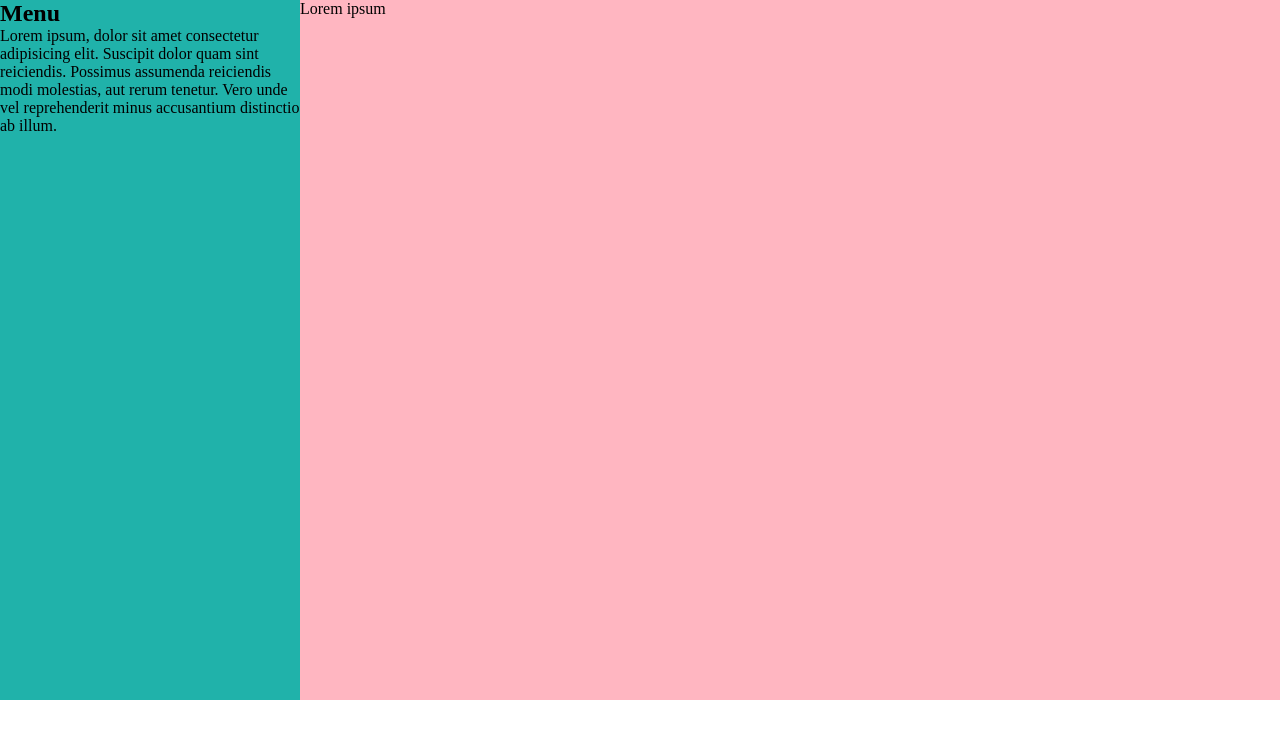
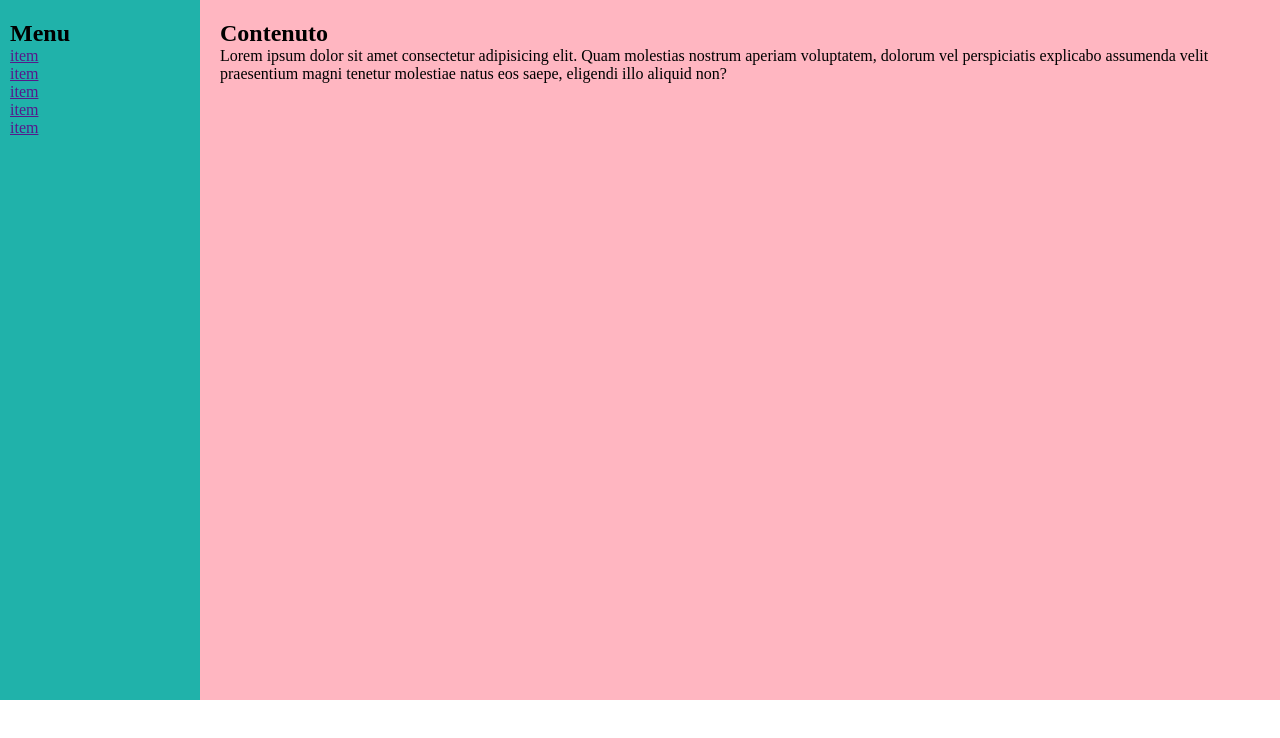
Before and after one commit to olgas-class/css-flex-grid-layout, a plain HTML site: page layout-1/index.html in a window 1280 px wide. Drawn offline with Linux system fonts and the light colour scheme.

Commit message:
Add: simple layout completed

```diff
--- a/layout-1/css/style.css
+++ b/layout-1/css/style.css
@@ -1,3 +1,8 @@
+/* Variables */
+:root {
+    --sidebar-width: 200px;
+}
+
 /* RESETS */
 * {
     padding: 0;
@@ -14,14 +19,16 @@
 }
 
 nav {
-    width: 300px;
+    width: var(--sidebar-width);
+    padding: 20px 10px;
     /* DEBUG */
     background-color: lightseagreen;
 }
 
 main {
     /* flex-grow: 1; */
-    width: calc(100% - 300px);
+    width: calc(100% - var(--sidebar-width));
+    padding: 20px;
     /* DEBUG */
     background-color: lightpink;
 }
--- a/layout-1/index.html
+++ b/layout-1/index.html
@@ -14,13 +14,20 @@
         <!-- Left column - navbar -->
         <nav>
             <h2>Menu</h2>
-            Lorem ipsum, dolor sit amet consectetur adipisicing elit. Suscipit dolor quam sint reiciendis. Possimus assumenda reiciendis modi molestias, aut rerum tenetur. Vero unde vel reprehenderit minus accusantium distinctio ab illum.
+            <ul>
+                <li><a href="">item</a></li>
+                <li><a href="">item</a></li>
+                <li><a href="">item</a></li>
+                <li><a href="">item</a></li>
+                <li><a href="">item</a></li>
+            </ul>
         </nav>
         <!-- /Left column - navbar -->
 
         <!-- Main content -->
         <main>
-            Lorem ipsum
+            <h2>Contenuto</h2>
+            Lorem ipsum dolor sit amet consectetur adipisicing elit. Quam molestias nostrum aperiam voluptatem, dolorum vel perspiciatis explicabo assumenda velit praesentium magni tenetur molestiae natus eos saepe, eligendi illo aliquid non?
         </main>
         <!-- /Main content -->
 
```
